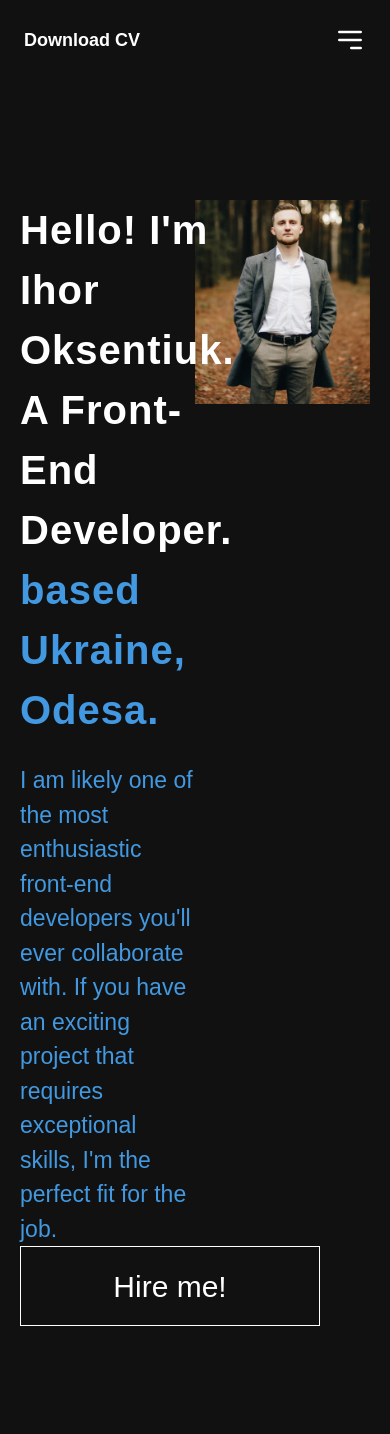
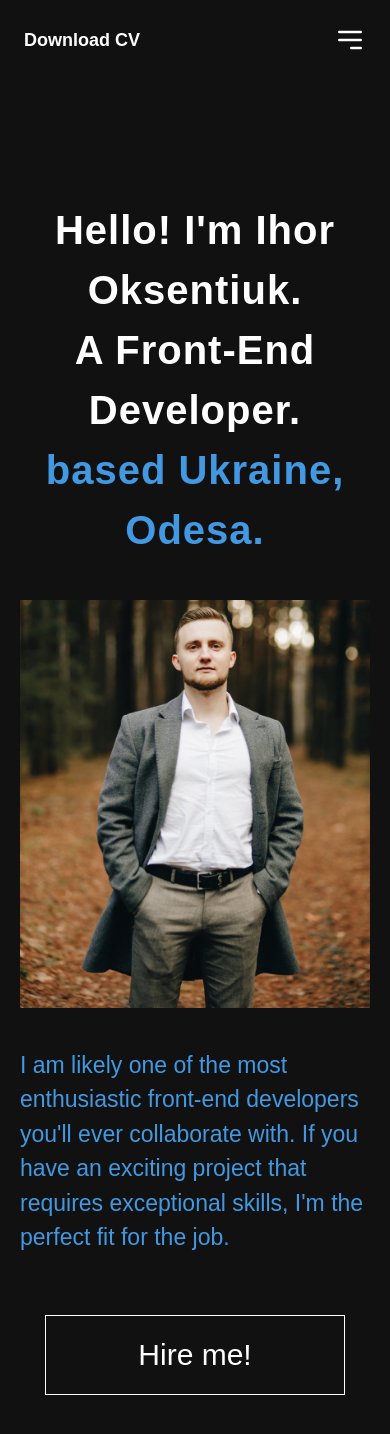
Before and after one commit to IgorOksentyuk/portfolio, a Next.js app: page / in a window 390 px wide. Shown: the top 1434 px of the page. Built offline with nearby package versions, Linux system fonts and the light colour scheme.

Commit message:
Added experience item in header, added mobole version of info section

```diff
--- a/src/app/components/Header.tsx
+++ b/src/app/components/Header.tsx
@@ -7,10 +7,11 @@ export default function Header() {
   const [isMenuOpen, setMenuOpen] = useState(false)
 
   const links = [
-    { name: 'Info', link: '/' },
-    { name: 'Projects', link: '/projects' },
-    { name: 'Stack', link: '/stack' },
-    { name: 'Contacts', link: '/contacts' },
+    { name: 'Info', link: '#' },
+    { name: 'Experience', link: '#experience' },
+    { name: 'Projects', link: '#projects' },
+    { name: 'Stack', link: '#stack' },
+    { name: 'Contacts', link: '#contacts' },
   ]
 
   const downloadCV = () => {
--- a/src/app/components/Info.tsx
+++ b/src/app/components/Info.tsx
@@ -8,10 +8,11 @@ export default function Info() {
 
   return (
     <section id="info" className="py-[100px]">
-      <div className="text-white grid grid-cols-6 grid-rows-2">
+      <div className="text-white flex flex-col md:grid md:grid-cols-6 md:grid-rows-2">
         <h1
-          className="z-10 text-[40px] md:text-[60px] font-bold tracking-wide col-start-1 col-end-5
-              row-start-1 row-end-2 animate-trans-left"
+          className="z-10 text-[40px] md:text-[60px] font-bold tracking-wide text-center md:text-left
+          col-start-1 col-end-5 row-start-1 row-end-2
+          mb-[40px] md:mb-0 animate-trans-left"
         >
           Hello! I&apos;m Ihor Oksentiuk.<br />
           A Front-End Developer.<br />
@@ -19,20 +20,24 @@ export default function Info() {
         </h1>
 
         <Image
-          className="col-start-4 col-end-7 row-start-1 row-end-3 animate-trans-right"
+          className="col-start-4 col-end-7 row-start-1 row-end-3
+          mb-[40px] md:mb-0
+          animate-trans-right"
           src={myPhoto}
           alt="my-photo"
         />
 
-        <div className="flex flex-col justify-between col-start-1 col-end-4 text-[23px] text-lightBlue animate-trans-left">
-          <p className="leading-[150%]">
+        <div className="flex flex-col justify-between items-center md:items-start col-start-1 col-end-4
+        text-[23px] text-lightBlue animate-trans-left">
+          <p className="leading-[150%] mb-[60px] md:mb-0">
             I am likely one of the most enthusiastic front-end developers you&apos;ll ever collaborate with.
             If you have an exciting project that requires exceptional skills, I&apos;m the perfect fit for the job.
           </p>
 
           <button
-            className="text-[30px] w-[300px] h-[80px] border border-solid border-white text-white
-                transition-bg transition-text duration-300 hover:bg-white hover:text-dark"
+            className="text-[30px] text-white
+            w-[300px] h-[80px] border border-solid border-white
+            transition-bg transition-text duration-300 hover:bg-white hover:text-dark"
             onClick={openTelegram}
           >
             Hire me!
```
